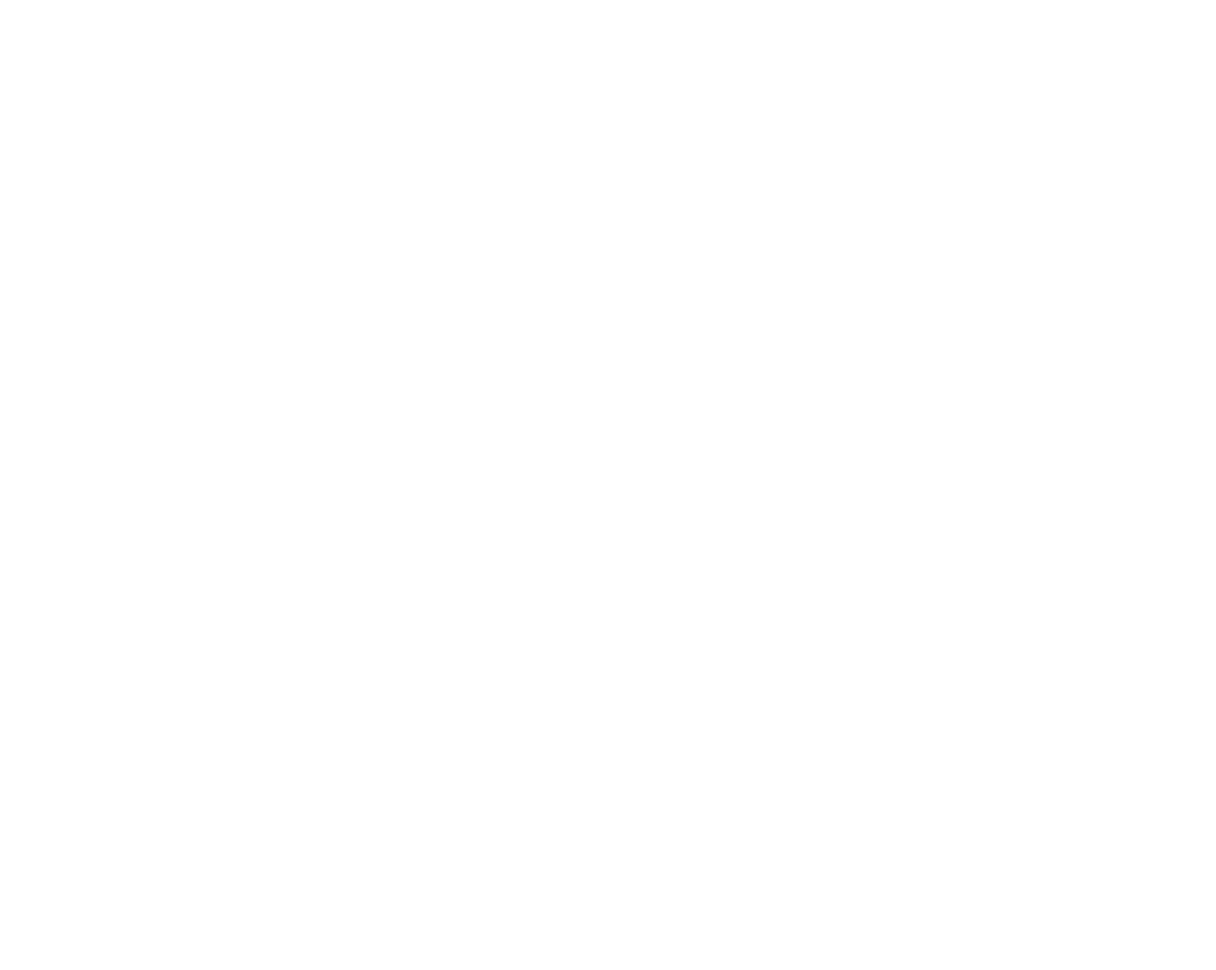
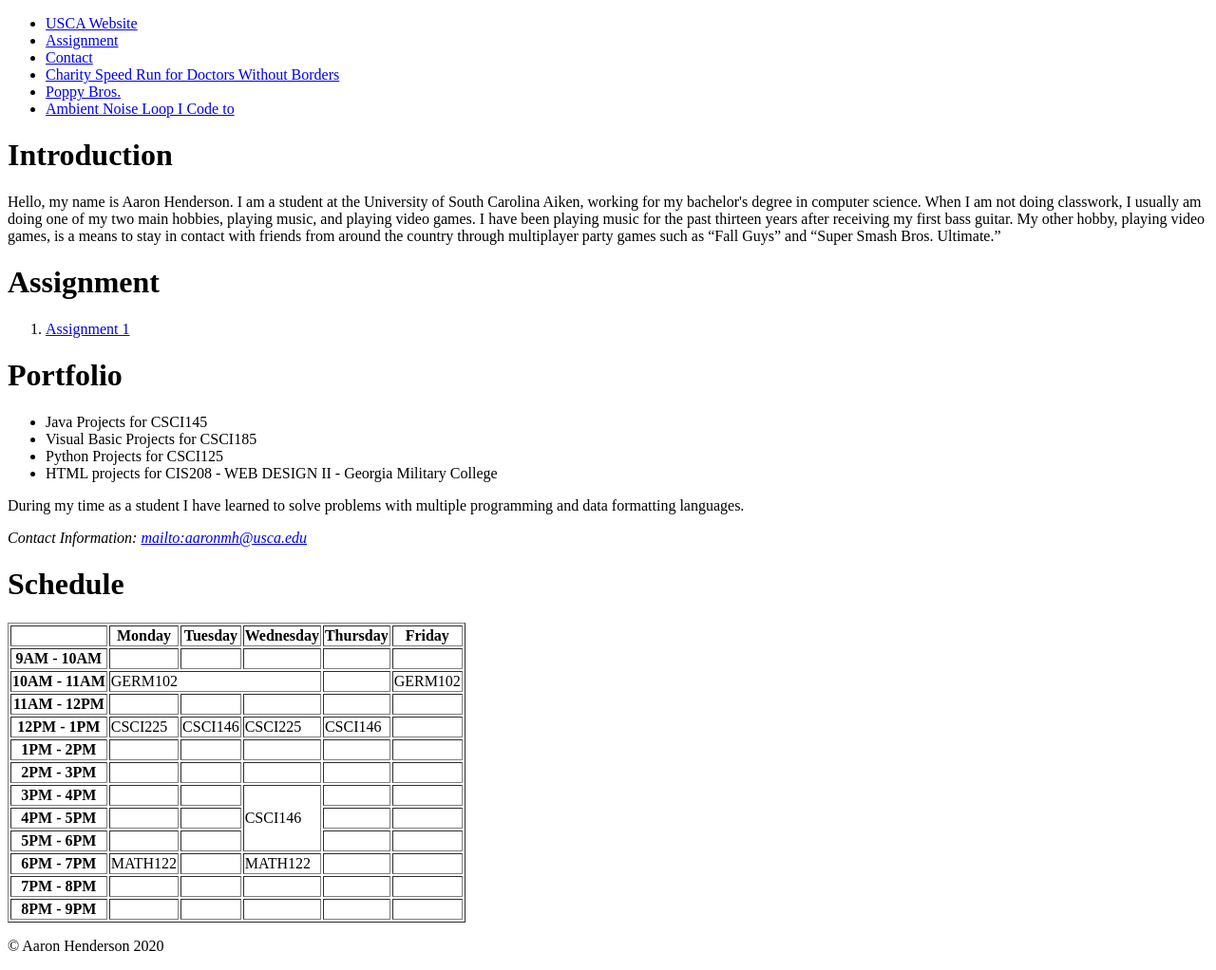
Before and after one commit to ahenderson77/CSCI225, a plain HTML site: page index.html in a window 1280 px wide. Shown: the whole page at 95% size. Before the commit the page ends 800 px from the top, so only its background shows below. Drawn offline with Linux system fonts and the light colour scheme.

Commit message:
changes made to compleate Assignment 1

```diff
--- a/index.html
+++ b/index.html
@@ -1,10 +1,159 @@
-<html>
-
+<!DOCTYPE html>
+<html lang="en">
 <head>
-    <title>thing</title>
+    <title>CSCI225 Homepage of Aaron Henderson</title>
 </head>
 
 <body>
-    <p></p>
+    <div class="navbar">
+        <!--link to Assignment section, information section, links of my choice-->
+
+        <ul>
+        <li> <a href="https://www.usca.edu" target="blank">USCA Website</a> </li>
+        <li> <a href="#assignment">Assignment</a> </li>
+        <li> <a href="#contact">Contact</a> </li>
+        <li> <a href="https://youtu.be/4m6vNeCVf08" target="blank">Charity Speed Run for Doctors Without Borders </a> </li>
+        <li> <a href="img/poppybros.gif" target="blank">Poppy Bros.</a></li>
+        <li> <a href="https://youtu.be/Uq7kyf1T_lk" target="blank">Ambient Noise Loop I Code to </a> </li>
+        </ul>
+    </div>
+
+    <div class="introduction">
+        <h1>Introduction</h1>
+        <p>Hello, my name is Aaron Henderson. I am a student at the University of South Carolina Aiken, working for my bachelor's degree in computer science. When I am not doing classwork, I usually am doing one of my two main hobbies, playing music, and playing video games. I have been playing music for the past thirteen years after receiving my first bass guitar. My other hobby, playing video games, is a means to stay in contact with friends from around the country through multiplayer party games such as “Fall Guys” and “Super Smash Bros. Ultimate.”   </p>
+
+    </div>
+
+    <div class="assignment">
+        <h1 id="assignment">Assignment</h1>
+        <ol>
+            <li> <a href="doc/Assignment1.pdf">Assignment 1</a> </li>
+        </ol>
+
+    </div>
+
+    <div class="portfolio">
+        <h1>Portfolio</h1>
+        <ul>
+            <li>Java Projects for CSCI145</li>
+            <li>Visual Basic Projects for CSCI185</li>
+            <li>Python Projects for CSCI125</li>
+            <li>HTML projects for CIS208 - WEB DESIGN II - Georgia Military College</li>
+        </ul>
+        <p>During my time as a student I have learned to solve problems with multiple programming and data formatting languages.</p>
+    </div>
+
+    <address id="contact">
+    <p>Contact Information: <a href="mailto:aaronmh@usca.edu">mailto:aaronmh@usca.edu</a></p>
+    </address>
+
+    <div class="schedule">
+        <h1>Schedule</h1>
+        <table border="1">
+            <tr>
+                <th></th>
+                <th>Monday</th>
+                <th>Tuesday</th>
+                <th>Wednesday</th>
+                <th>Thursday</th>
+                <th>Friday</th>
+            </tr>
+            <tr>
+                <th>9AM - 10AM</th>
+                <td></td>
+                <td></td>
+                <td></td>
+                <td></td>
+                <td></td>
+            </tr>
+            <tr>
+                <th>10AM - 11AM</th>
+                <td colspan="3">GERM102</td>
+                <td></td>
+                <td>GERM102</td>
+            </tr>
+            <tr>
+               <th>11AM - 12PM</th>
+                <td></td>
+                <td></td>
+                <td></td>
+                <td></td>
+                <td></td>
+            </tr>
+            <tr>
+                <th>12PM - 1PM</th>
+                <td>CSCI225</td>
+                <td>CSCI146</td>
+                <td>CSCI225</td>
+                <td>CSCI146</td>
+                <td></td>
+            </tr>
+            <tr>
+                <th>1PM - 2PM</th>
+                <td></td>
+                <td></td>
+                <td></td>
+                <td></td>
+                <td></td>
+            </tr>
+            <tr>
+                <th>2PM - 3PM</th>
+                <td></td>
+                <td></td>
+                <td></td>
+                <td></td>
+                <td></td>
+            </tr>
+            <tr>
+                <th>3PM - 4PM</th>
+                <td></td>
+                <td></td>
+                <td rowspan="3">CSCI146</td>
+                <td></td>
+                <td></td>
+            </tr>
+            <tr>
+                <th>4PM - 5PM</th>
+                <td></td>
+                <td></td>
+                <td></td>
+                <td></td>
+            </tr>
+            <tr>
+                <th>5PM - 6PM</th>
+                <td></td>
+                <td></td>
+                <td></td>
+                <td></td>
+            </tr>
+            <tr>
+                <th>6PM - 7PM</th>
+                <td>MATH122</td>
+                <td></td>
+                <td>MATH122</td>
+                <td></td>
+                <td></td>
+            </tr>
+            <tr>
+                <th>7PM - 8PM</th>
+                <td></td>
+                <td></td>
+                <td></td>
+                <td></td>
+                <td></td>
+            </tr>
+            <tr>
+                <th>8PM - 9PM</th>
+                <td></td>
+                <td></td>
+                <td></td>
+                <td></td>
+                <td></td>
+            </tr>
+        </table>
+    </div>
+    <footer>
+        <p>&copy; Aaron Henderson 2020</p>
+    </footer>
 </body>
 </html>
```
Also changed, not shown: contact.html (added), 2 other files.
